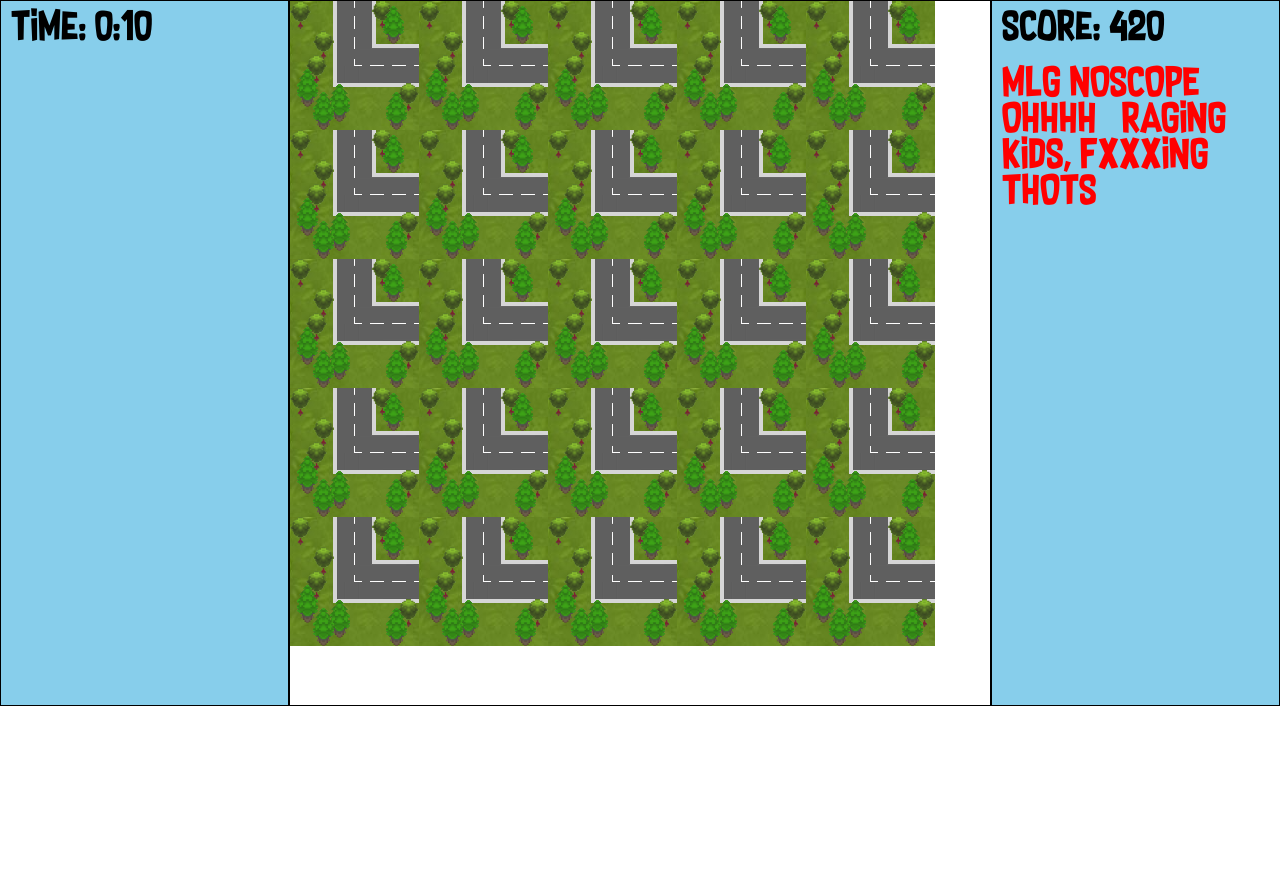
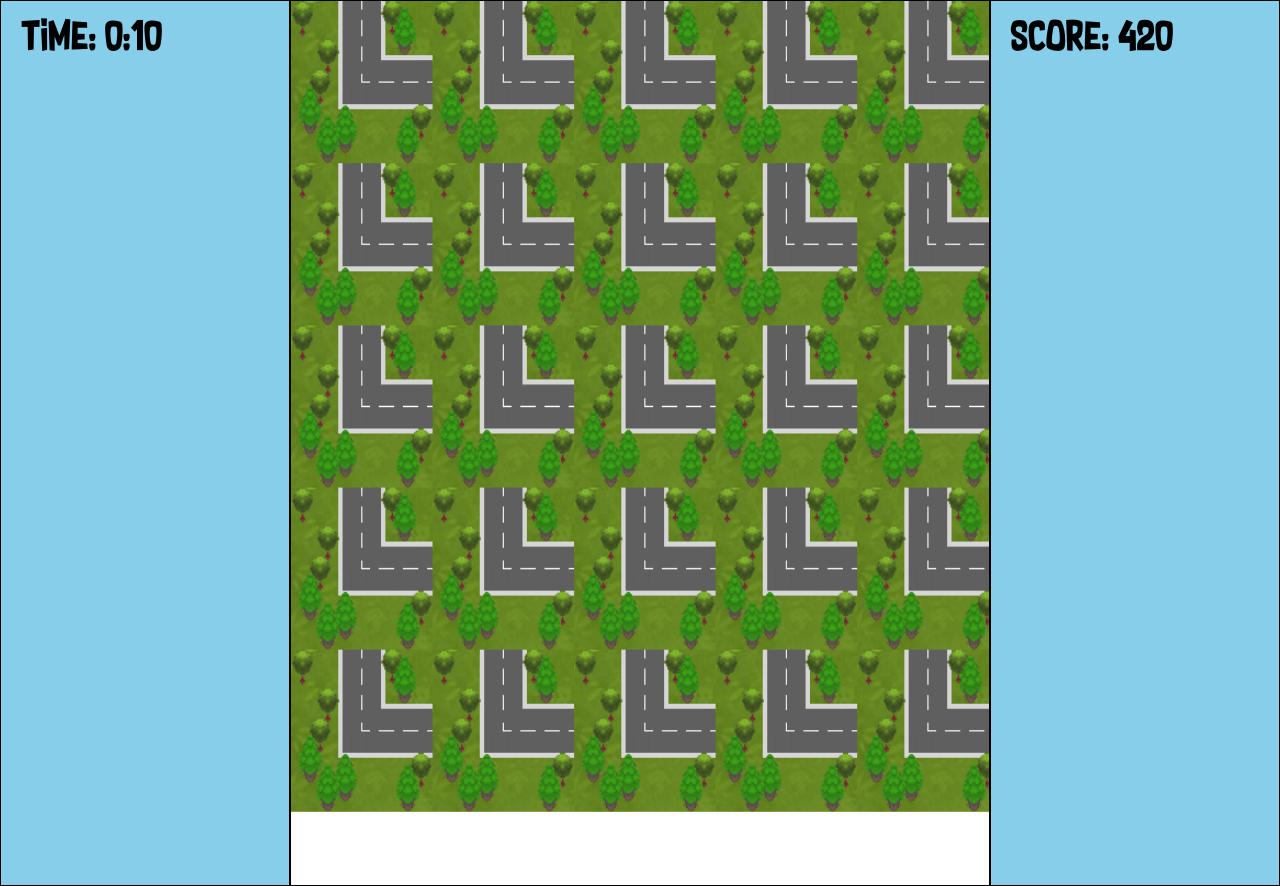
Before and after one commit to Jessep2000/HBO-ICT-project-KTJN, a website: page index.html in a window 1280 px wide. Before the commit the page ends 800 px from the top, so only its background shows below. Drawn offline with Linux system fonts and the light colour scheme.

Commit message:
V0.1.1 *Fitting canvas in Overlay *Chancing title to name of application

```diff
--- a/assets/css/styles.css
+++ b/assets/css/styles.css
@@ -1,5 +1,6 @@
 * {
     margin: 0;
+    overflow: hidden;
 }
 
 .display_container {
@@ -12,17 +13,23 @@
 }
 
 .left_side, .right_side {
-    flex: 0.9;
+    flex: 0.5;
     background-color: skyblue;
+    padding: 10px;
 }
 
 .game_box {
-    flex: 1.15;
+    flex: 1.30;
 }
 
 canvas {
     margin: 0;
-    padding: 0;
+    width: 60vw;
+    height: 110vh;
+    /*
+    width: 108.5%;
+    height: 86%;
+    */
 }
 
 p {
--- a/index.html
+++ b/index.html
@@ -4,13 +4,13 @@
     <meta charset="UTF-8">
     <meta name="viewport" content="width=device-width, initial-scale=1.0">
     <meta http-equiv="X-UA-Compatible" content="ie=edge">
-    <title>Test</title>
+    <title>DeliverRace</title>
     <link rel="stylesheet" type="text/css" href="./assets/css/styles.css">
 </head>
 <body>
     <div class="display_container">
         <div class="left_side">
-            <p>Time: 0:10</p>
+            <p id="timer">Time: 0:10</p>
         </div>
 
         <div class="game_box">
@@ -18,8 +18,7 @@
         </div>
 
         <div class="right_side">
-            <p>Score: 420</p>
-            <p style="color:red">MLG NOSCOPE OHHHH {RAGING KIDS, Fxxxing THOTS}</p>
+            <p id="score">Score: 420</p>
         </div>
     </div>
 
--- a/src/Canvas.ts
+++ b/src/Canvas.ts
@@ -4,8 +4,8 @@ class Canvas {
 
     public constructor(size: number, lvlInfo: Array<string>, canvas: HTMLCanvasElement) {
         this.canvas = canvas;
-        this.canvas.width = 700;
-        this.canvas.height = 700;
+        this.canvas.width = 800;
+        this.canvas.height = 800;
 
         this.ctx = this.canvas.getContext("2d");
 
```
